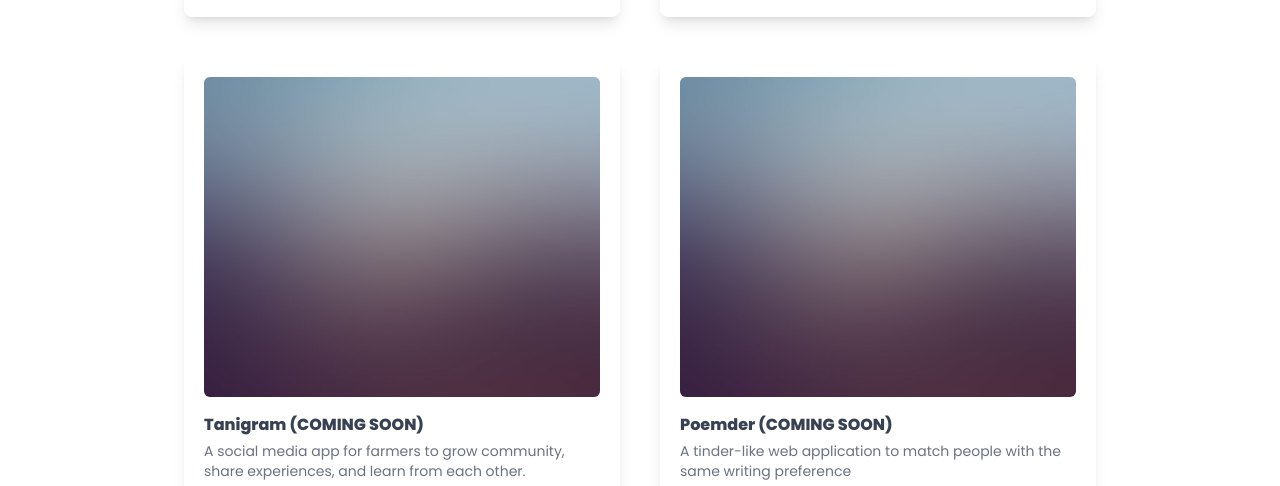
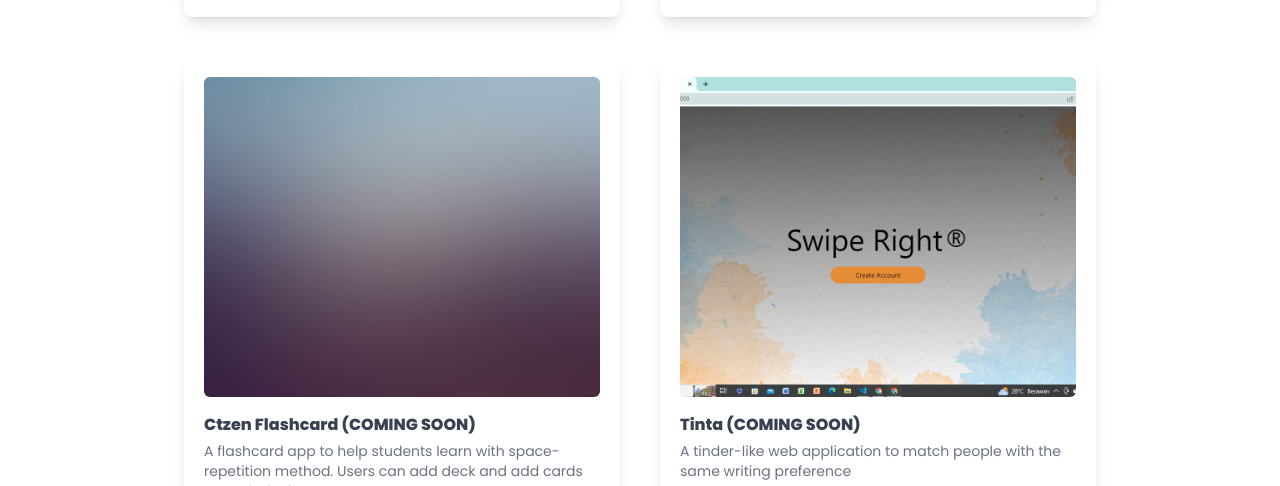
Before and after one commit to numulaa/nurulm-dev-portfolio, a website: page dist/index.html in a window 1280 px wide. Shown: the part 1811-2297 px from the top of the page. Drawn offline with Linux system fonts and the light colour scheme.

Commit message:
add tinta-display

```diff
--- a/dist/index.html
+++ b/dist/index.html
@@ -320,12 +320,12 @@
                       aria-hidden="true"
                       class="absolute inset-x-0 top-0"
                     ></span>
-                    Tanigram (COMING SOON)
+                    Ctzen Flashcard (COMING SOON)
                   </a>
                 </h3>
                 <p class="mt-1 text-sm text-gray-500">
-                  A social media app for farmers to grow community, share
-                  experiences, and learn from each other.
+                  A flashcard app to help students learn with space-repetition
+                  method. Users can add deck and add cards to each deck.
                 </p>
                 <div class="space-x-6 mt-4">
                   <a
@@ -342,13 +342,13 @@
               </div>
             </div>
           </div>
-          <!-- 4th project -->
+          <!-- tinta project -->
           <div class="group relative shadow-lg p-5 pb-10 rounded-lg">
             <div
               class="min-h-80 w-full overflow-hidden rounded-md bg-gray-200 group-hover:opacity-75 lg:aspect-none lg:h-80"
             >
               <img
-                src="./img/pic04.jpg"
+                src="./img/tinta-display.png"
                 alt="Front of men&#039;s Basic Tee in black."
                 class="h-full w-full object-cover object-center lg:h-full lg:w-full"
               />
@@ -361,7 +361,7 @@
                       aria-hidden="true"
                       class="absolute inset-x-0 top-0"
                     ></span>
-                    Poemder (COMING SOON)
+                    Tinta (COMING SOON)
                   </a>
                 </h3>
                 <p class="mt-1 text-sm text-gray-500">
```
Also changed, not shown: dist/img/tinta-display.png (added).
